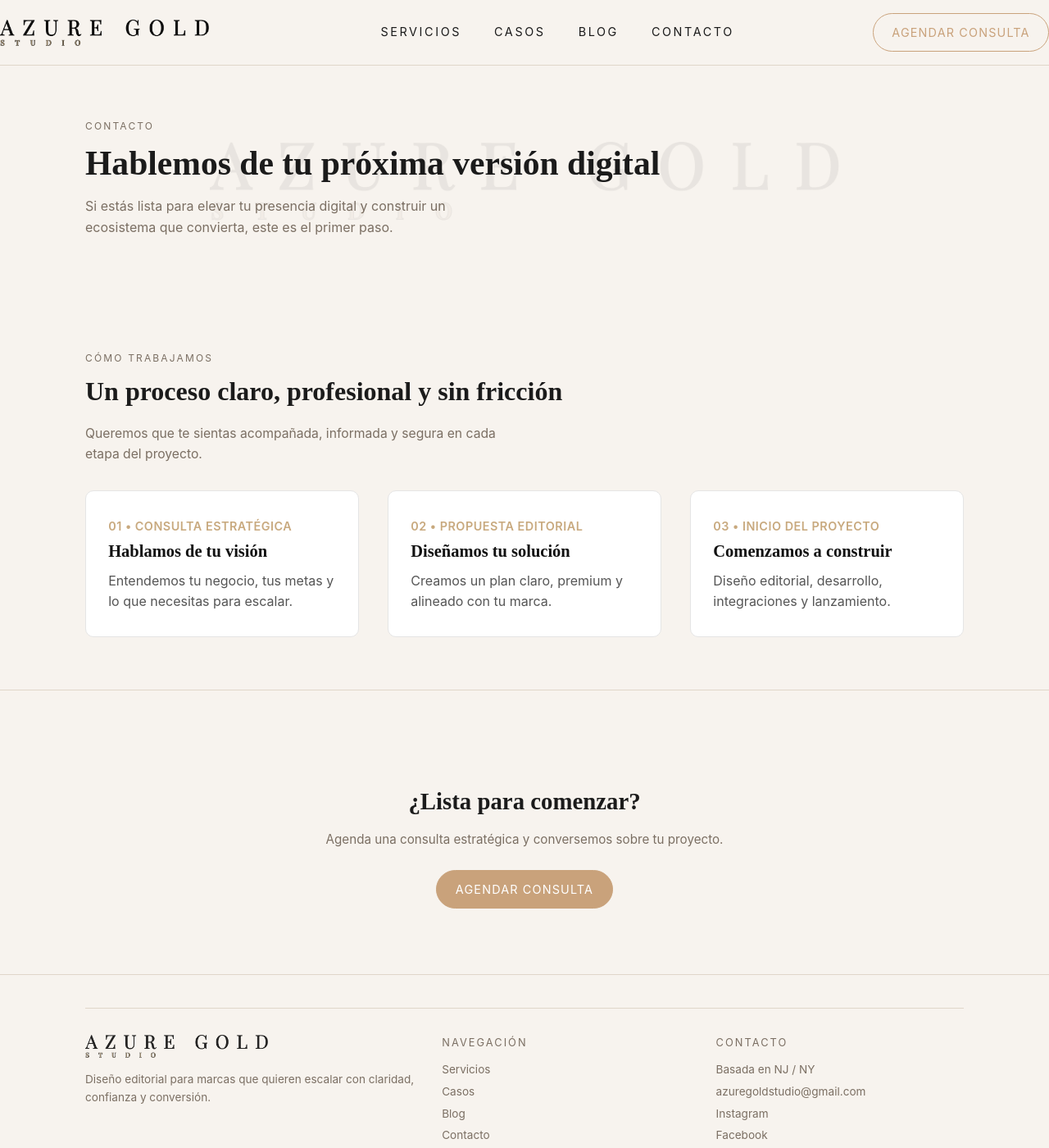
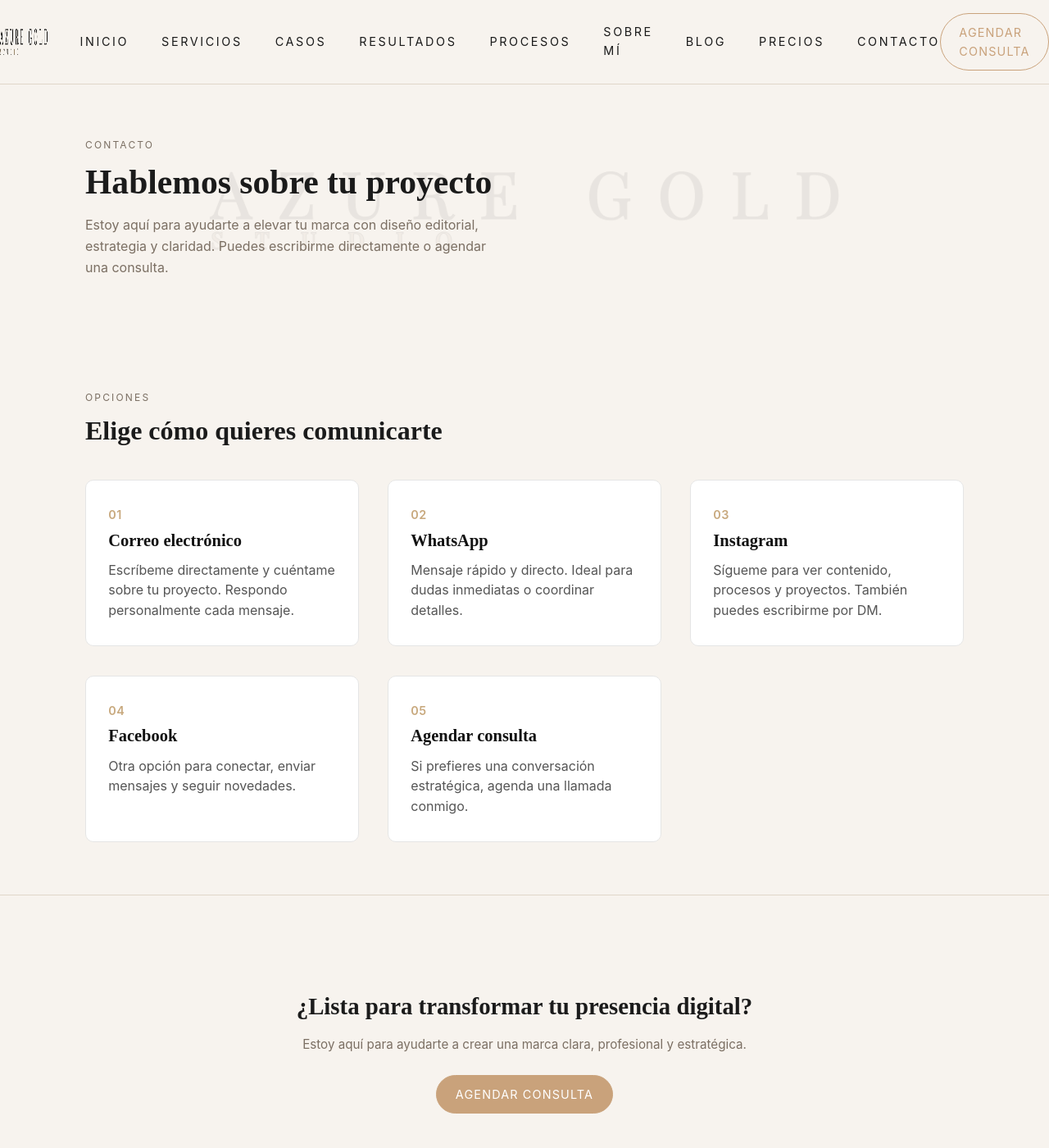
Before and after one commit to jcynay0206/mi_portfolio, a Jekyll site: the page contacto/index.html, which Jekyll copies as it is, in a window 1280 px wide and 1400 px high. Shown: the whole window at 82% size. Built offline with Jekyll 4.4.1, drawn with Linux system fonts in a browser that asks for light colours; some of the changed text lies outside the part shown.

Commit message:
Update index.html

```diff
--- a/contacto/index.html
+++ b/contacto/index.html
@@ -13,19 +13,22 @@
 <!-- MENÚ -->
 <nav class="menu">
   <div class="menu-inner">
-
     <a href="/" class="menu-logo desktop-logo">
       <img src="/assets/img/branding/logo.png" alt="Azure Gold Studio">
     </a>
-
     <a href="/" class="menu-logo mobile-logo">
       <span>AZURE GOLD</span> STUDIO
     </a>
 
     <div class="menu-links">
+      <a href="/">Inicio</a>
       <a href="/servicios/">Servicios</a>
       <a href="/casos/">Casos</a>
+      <a href="/resultados/">Resultados</a>
+      <a href="/procesos/">Procesos</a>
+      <a href="/sobre-mi/">Sobre mí</a>
       <a href="/blog/">Blog</a>
+      <a href="/precios/">Precios</a>
       <a href="/contacto/">Contacto</a>
     </div>
 
@@ -33,53 +36,83 @@
   </div>
 </nav>
 
-<!-- HERO EDITORIAL -->
-<header class="hero hero-watermark">
+<!-- HERO -->
+<header class="hero hero-watermark fade-in">
   <div class="wrapper">
     <div class="hero-eyebrow">Contacto</div>
-    <h1 class="hero-title">Hablemos de tu próxima versión digital</h1>
+    <h1 class="hero-title">Hablemos sobre tu proyecto</h1>
     <p class="hero-subtitle">
-      Si estás lista para elevar tu presencia digital y construir un ecosistema que convierta, este es el primer paso.
+      Estoy aquí para ayudarte a elevar tu marca con diseño editorial, estrategia y claridad.
+      Puedes escribirme directamente o agendar una consulta.
     </p>
   </div>
 </header>
 
-<!-- CONTENIDO -->
+<!-- MÉTODOS DE CONTACTO -->
 <section>
   <div class="wrapper">
-    <div class="section-label">Cómo trabajamos</div>
-    <h2 class="section-title">Un proceso claro, profesional y sin fricción</h2>
-    <p class="section-subtitle">Queremos que te sientas acompañada, informada y segura en cada etapa del proyecto.</p>
+    <div class="section-label">Opciones</div>
+    <h2 class="section-title fade-up delay-1">Elige cómo quieres comunicarte</h2>
 
-    <div class="cards-3">
+    <div class="cards-grid fade-up delay-2" style="margin-top: 2.5rem;">
 
-      <article class="card">
-        <div class="card-label">01 • Consulta estratégica</div>
-        <h3 class="card-title">Hablamos de tu visión</h3>
-        <p class="card-text">Entendemos tu negocio, tus metas y lo que necesitas para escalar.</p>
-      </article>
+      <!-- EMAIL -->
+      <a href="mailto:azuregoldstudio@gmail.com" class="card">
+        <div class="card-label">01</div>
+        <h3 class="card-title">Correo electrónico</h3>
+        <p class="card-text">
+          Escríbeme directamente y cuéntame sobre tu proyecto.
+          Respondo personalmente cada mensaje.
+        </p>
+      </a>
 
-      <article class="card">
-        <div class="card-label">02 • Propuesta editorial</div>
-        <h3 class="card-title">Diseñamos tu solución</h3>
-        <p class="card-text">Creamos un plan claro, premium y alineado con tu marca.</p>
-      </article>
+      <!-- WHATSAPP -->
+      <a href="https://wa.me/19086774196" target="_blank" class="card">
+        <div class="card-label">02</div>
+        <h3 class="card-title">WhatsApp</h3>
+        <p class="card-text">
+          Mensaje rápido y directo.
+          Ideal para dudas inmediatas o coordinar detalles.
+        </p>
+      </a>
 
-      <article class="card">
-        <div class="card-label">03 • Inicio del proyecto</div>
-        <h3 class="card-title">Comenzamos a construir</h3>
-        <p class="card-text">Diseño editorial, desarrollo, integraciones y lanzamiento.</p>
-      </article>
+      <!-- INSTAGRAM -->
+      <a href="https://instagram.com/azuregoldstudio" target="_blank" class="card">
+        <div class="card-label">03</div>
+        <h3 class="card-title">Instagram</h3>
+        <p class="card-text">
+          Sígueme para ver contenido, procesos y proyectos.
+          También puedes escribirme por DM.
+        </p>
+      </a>
+
+      <!-- FACEBOOK -->
+      <a href="https://facebook.com/azuregoldstudio" target="_blank" class="card">
+        <div class="card-label">04</div>
+        <h3 class="card-title">Facebook</h3>
+        <p class="card-text">
+          Otra opción para conectar, enviar mensajes y seguir novedades.
+        </p>
+      </a>
+
+      <!-- CALENDLY -->
+      <a href="/calendly/" class="card">
+        <div class="card-label">05</div>
+        <h3 class="card-title">Agendar consulta</h3>
+        <p class="card-text">
+          Si prefieres una conversación estratégica, agenda una llamada conmigo.
+        </p>
+      </a>
 
     </div>
   </div>
 </section>
 
-<!-- CTA -->
-<section id="contacto">
+<!-- CTA FINAL -->
+<section class="fade-in delay-2">
   <div class="wrapper cta-final">
-    <h2>¿Lista para comenzar?</h2>
-    <p>Agenda una consulta estratégica y conversemos sobre tu proyecto.</p>
+    <h2>¿Lista para transformar tu presencia digital?</h2>
+    <p>Estoy aquí para ayudarte a crear una marca clara, profesional y estratégica.</p>
     <a href="/calendly/" class="btn">Agendar consulta</a>
   </div>
 </section>
@@ -88,7 +121,6 @@
 <footer>
   <div class="wrapper">
     <div class="footer-grid">
-
       <div>
         <img src="/assets/img/branding/logo.png" class="footer-logo">
         <p>Diseño editorial para marcas que quieren escalar con claridad, confianza y conversión.</p>
@@ -99,26 +131,23 @@
         <ul class="footer-links">
           <li><a href="/servicios/">Servicios</a></li>
           <li><a href="/casos/">Casos</a></li>
+          <li><a href="/sobre-mi/">Sobre mí</a></li>
           <li><a href="/blog/">Blog</a></li>
+          <li><a href="/precios/">Precios</a></li>
           <li><a href="/contacto/">Contacto</a></li>
         </ul>
       </div>
 
       <div>
         <div class="footer-title">Contacto</div>
-<ul class="footer-links">
-  <li>Basada en NJ / NY</li>
-  <li><a href="mailto:azuregoldstudio@gmail.com">azuregoldstudio@gmail.com</a></li>
-  <li><a href="https://instagram.com/azuregoldstudio" target="_blank">Instagram</a></li>
-  <li><a href="https://facebook.com/azuregoldstudio" target="_blank">Facebook</a></li>
-  <li><a href="https://wa.me/19086774196" target="_blank">WhatsApp</a></li>
-</ul>
-
+        <ul class="footer-links">
           <li>Basada en NJ / NY</li>
           <li><a href="mailto:azuregoldstudio@gmail.com">azuregoldstudio@gmail.com</a></li>
+          <li><a href="https://instagram.com/azuregoldstudio" target="_blank">Instagram</a></li>
+          <li><a href="https://facebook.com/azuregoldstudio" target="_blank">Facebook</a></li>
+          <li><a href="https://wa.me/19086774196" target="_blank">WhatsApp</a></li>
         </ul>
       </div>
-
     </div>
 
     <div class="footer-bottom">
```
